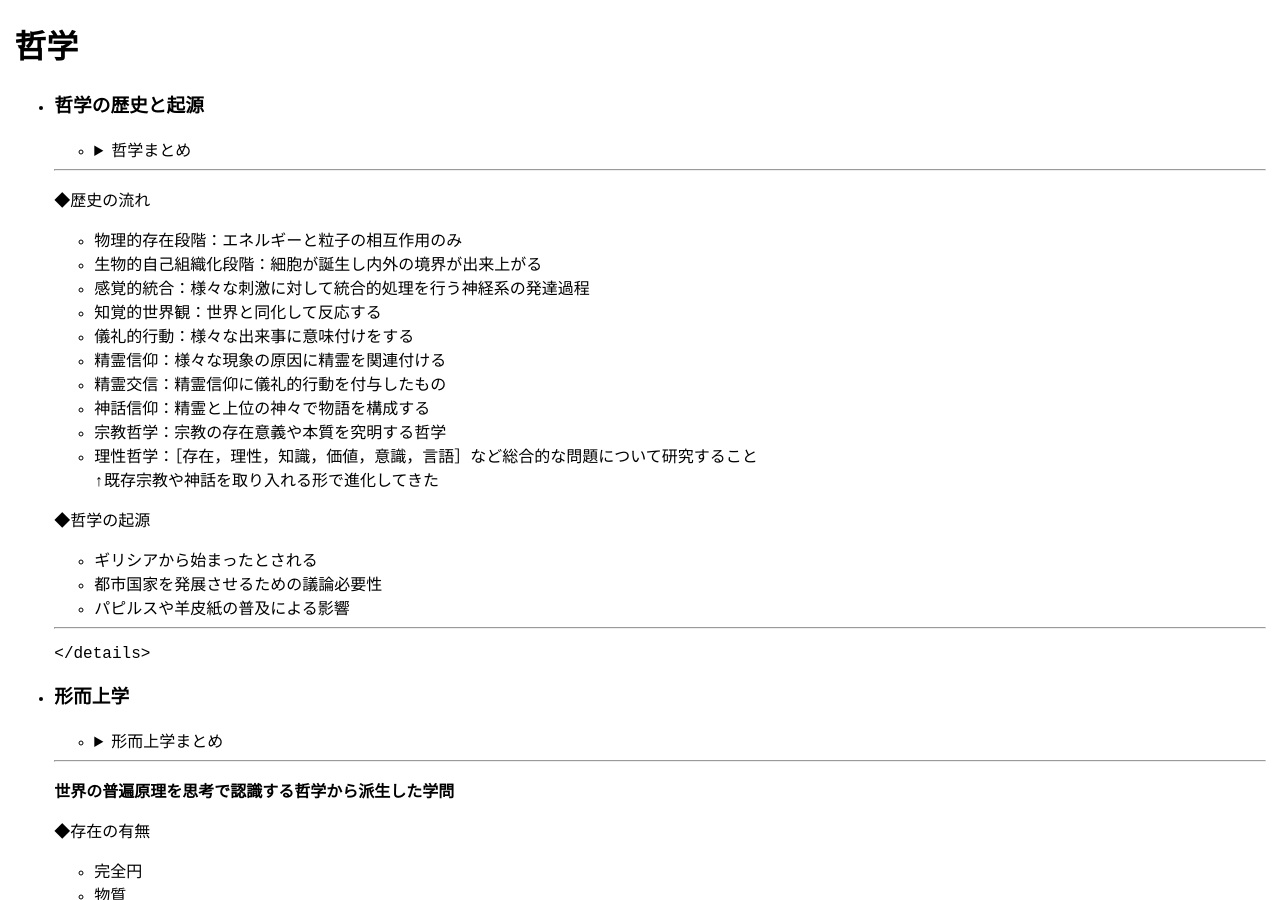
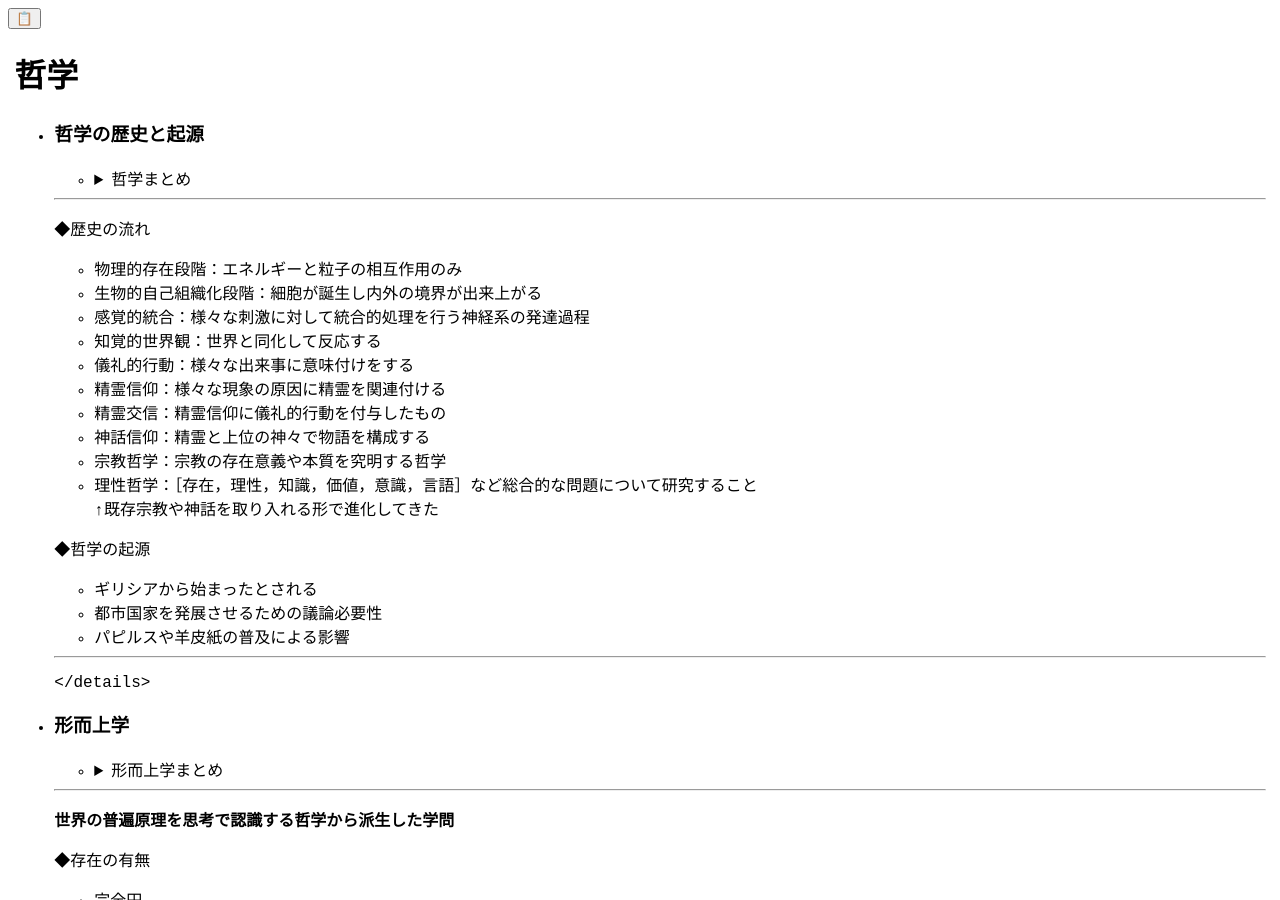
Before and after one commit to zoldof/algo-notes-ci, a Jekyll site: the page built from docs/menu/menu.md, in a window 1280 px wide and 900 px high. Built offline with Jekyll 4.4.1, drawn with Linux system fonts in a browser that asks for light colours; nearby versions of some CDN libraries; our own code applies the rules of GitHub Pages for plain Markdown files; library files that are not in the unit come from our copies.

Commit message:
Update default.html

```diff
--- a/docs/_layouts/default.html
+++ b/docs/_layouts/default.html
@@ -15,6 +15,9 @@
   <link rel="stylesheet" href="{{ site.baseurl }}/style.css">
 </head>
 <body>
+  <button id="toc-toggle" class="toc-toggle" aria-expanded="false">
+    📋
+  </button>
   <div id="content">
     <!-- Liquid -->
     {{ content }}
@@ -25,5 +28,6 @@
       renderKatex(document.getElementById("content"));
     });
   </script>
+  <script src="{{ site.baseurl }}/toc.js"></script>
 </body>
 </html>
```
